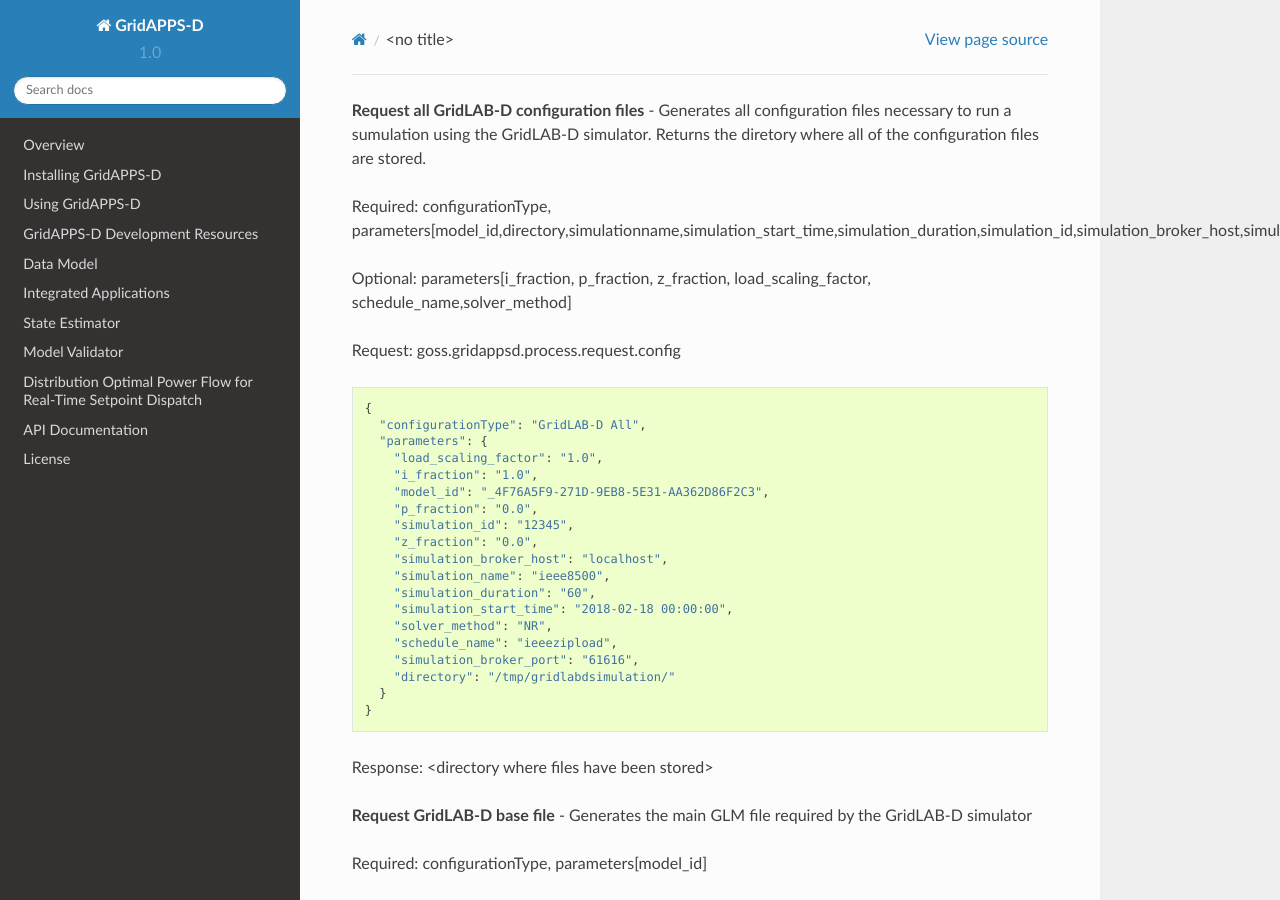
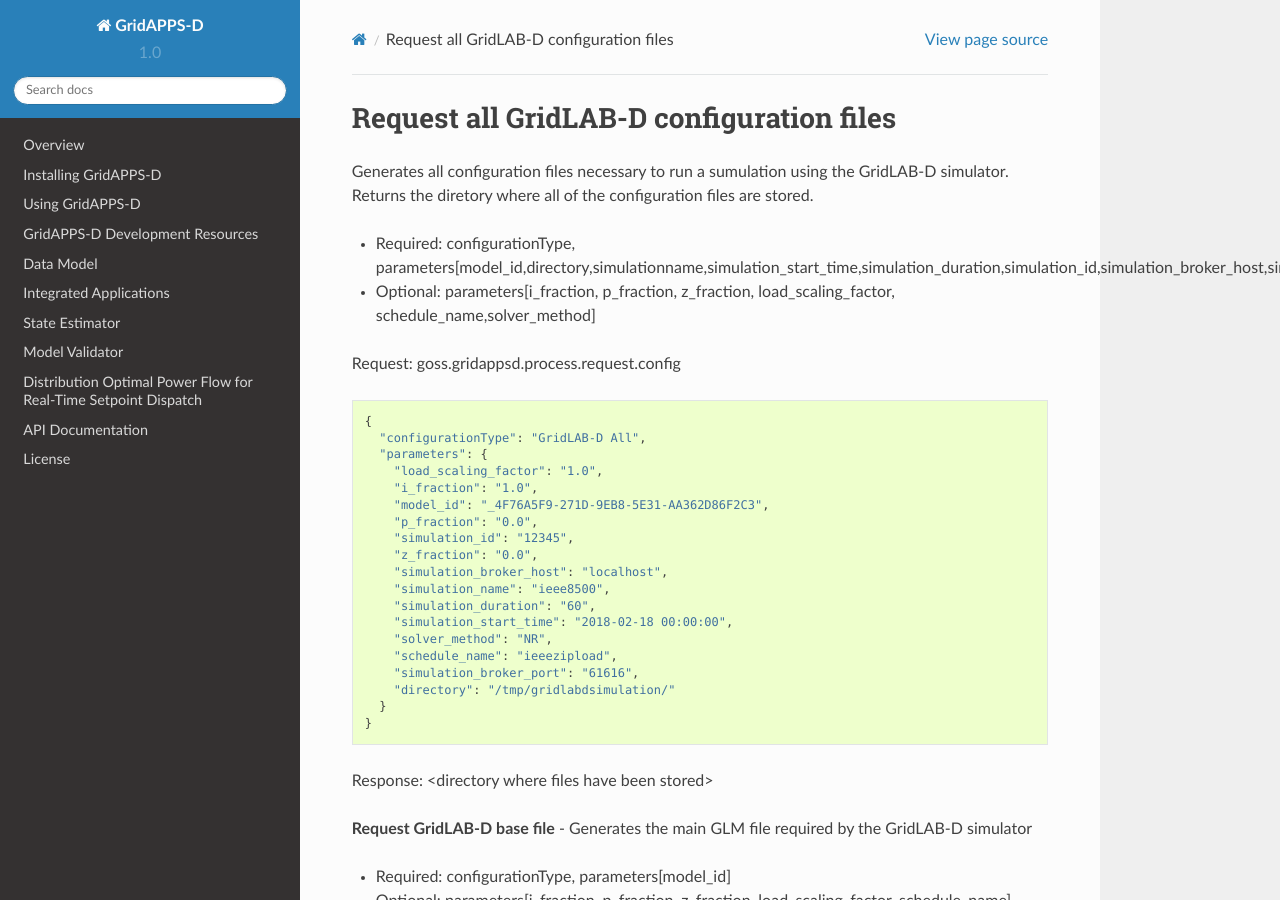
Before and after one commit to ericstephan/gridappsd-docs, a Sphinx documentation site: the page built from docs/source/using_gridappsd/api_examples/config_data_manager.rst, in a window 1280 px wide and 900 px high. Built offline with Sphinx 7.4.7 and the Read the Docs theme 2.0.0, drawn with Linux system fonts in a browser that asks for light colours; pages that are not in the unit, such as notebooks, are missing from menus.

Commit message:
Update config_data_manager.rst

```diff
--- a/docs/source/using_gridappsd/api_examples/config_data_manager.rst
+++ b/docs/source/using_gridappsd/api_examples/config_data_manager.rst
@@ -1,8 +1,7 @@
 
-
-
-
-**Request all GridLAB-D configuration files** - Generates all configuration files necessary to run a sumulation using the GridLAB-D simulator.  Returns the diretory where all of the configuration files are stored.
+Request all GridLAB-D configuration files
+^^^^^^^
+Generates all configuration files necessary to run a sumulation using the GridLAB-D simulator.  Returns the diretory where all of the configuration files are stored.
 
 - Required: configurationType, parameters[model_id,directory,simulationname,simulation_start_time,simulation_duration,simulation_id,simulation_broker_host,simulation_broker_port]
 - Optional: parameters[i_fraction, p_fraction, z_fraction, load_scaling_factor, schedule_name,solver_method]
```
